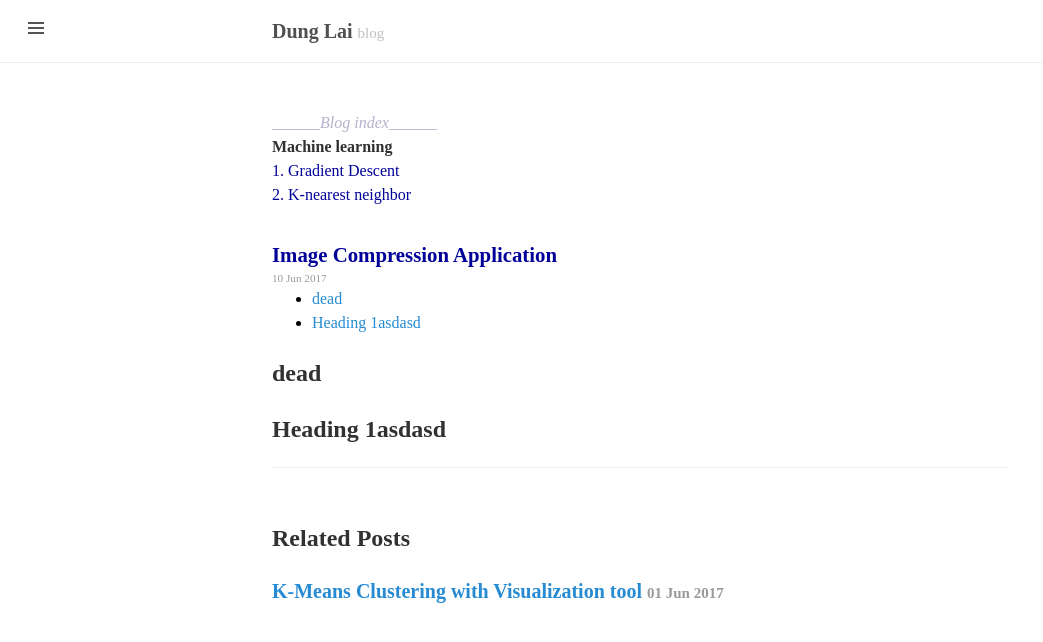
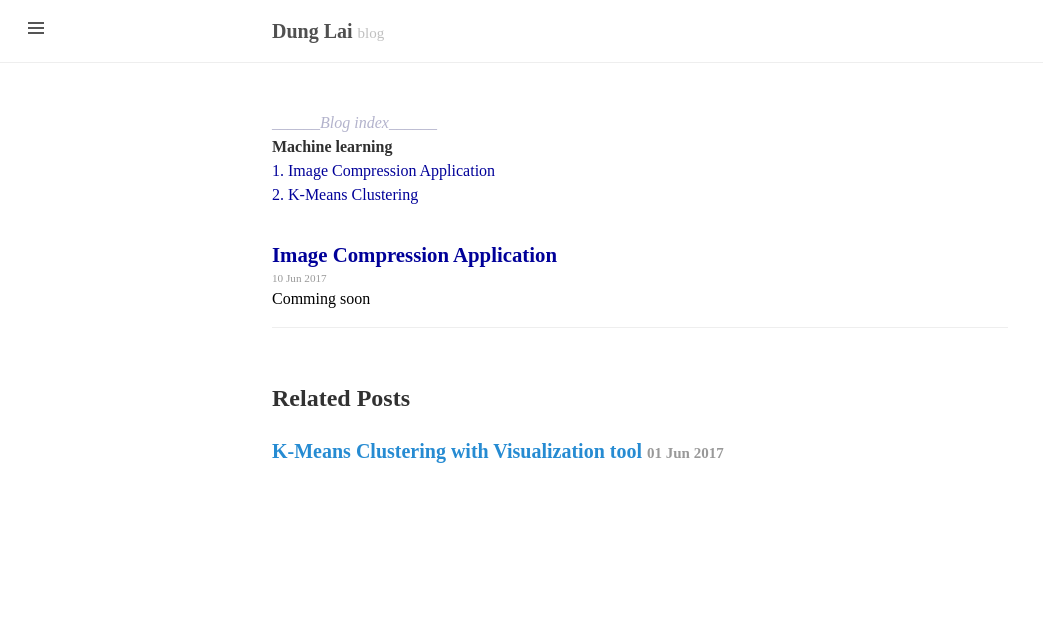
Before and after one commit to DungLai/dunglai.github.io, a Jekyll site: the page built from _posts/2017-6-10-image-compression.md, in a window 1280 px wide. Shown: the top 642 px of the page, without its empty margins (0-1043 px from the left). Built offline with Jekyll 4.4.1, drawn with Linux system fonts in a browser that asks for light colours; comment, search, counter and statistics services are not loaded.

Commit message:
add link to blog

```diff
--- a/_includes/blog_index.html
+++ b/_includes/blog_index.html
@@ -5,7 +5,7 @@
 		<div style='color:#b3b3cc'>______<em>Blog index</em>______</div>
 
 		<strong>Machine learning</strong></br>
-			<a href=''>1. Gradient Descent</a></br>
-			<a href=''>2. K-nearest neighbor</a></br>
+			<a href='https://dunglai.github.io/2017/06/10/image-compression/'>1. Image Compression Application</a></br>
+			<a href='https://dunglai.github.io/2017/06/01/k-means/'>2. K-Means Clustering</a></br>
 	</div>
 </div>
--- a/_posts/2017-6-10-image-compression.md
+++ b/_posts/2017-6-10-image-compression.md
@@ -5,13 +5,5 @@
 img : ../public/post_img/ImageCompression/title.png
 ---
 <!-- MarkdownTOC depth=3 -->
-
-- [dead](#dead)
-- [Heading 1asdasd](#heading-1asdasd)
-
 <!-- /MarkdownTOC -->
-
-<a name="dead"></a>
-## dead
-<a name="heading-1asdasd"></a>
-## Heading 1asdasd
+Comming soon
```
